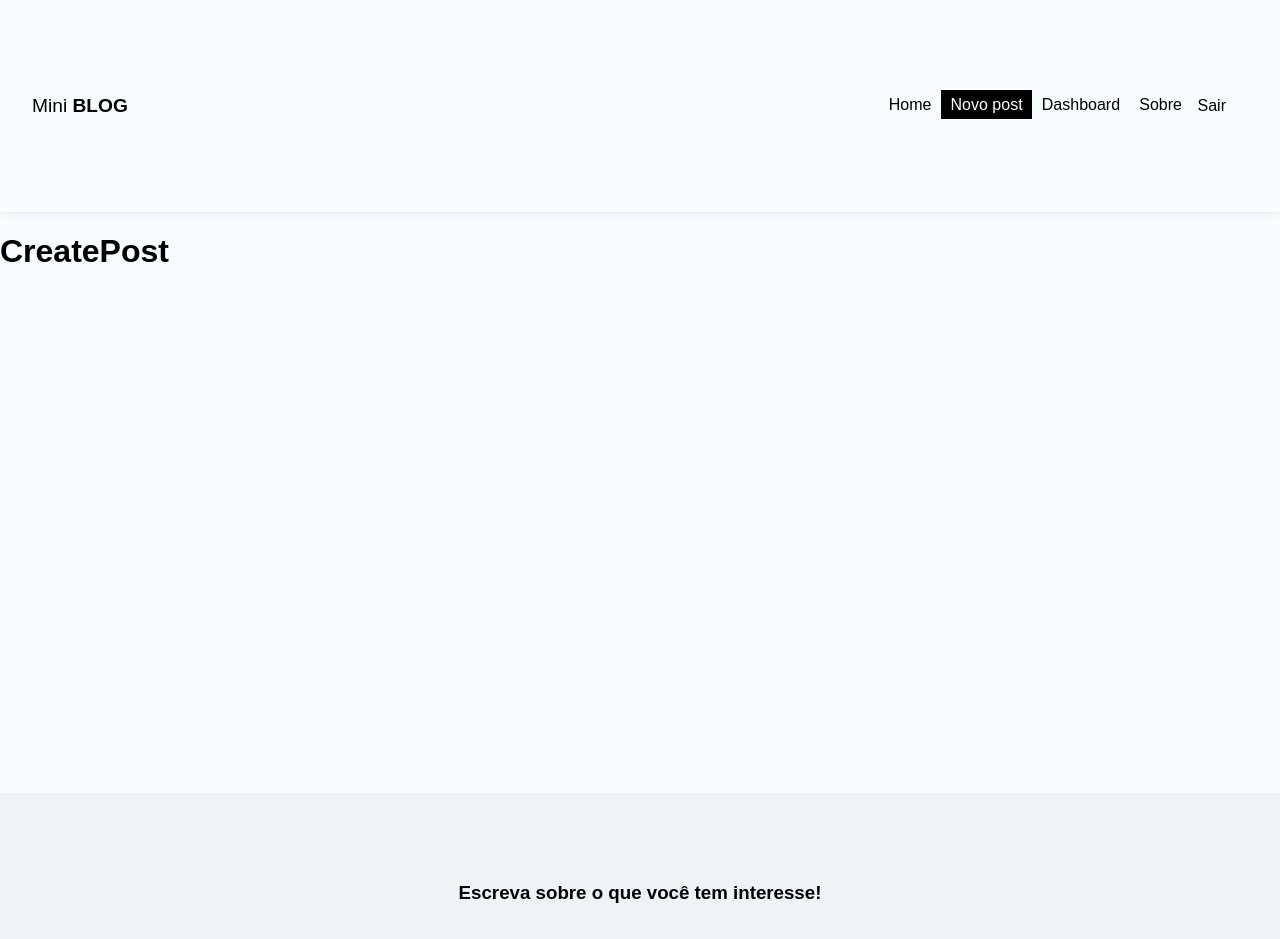
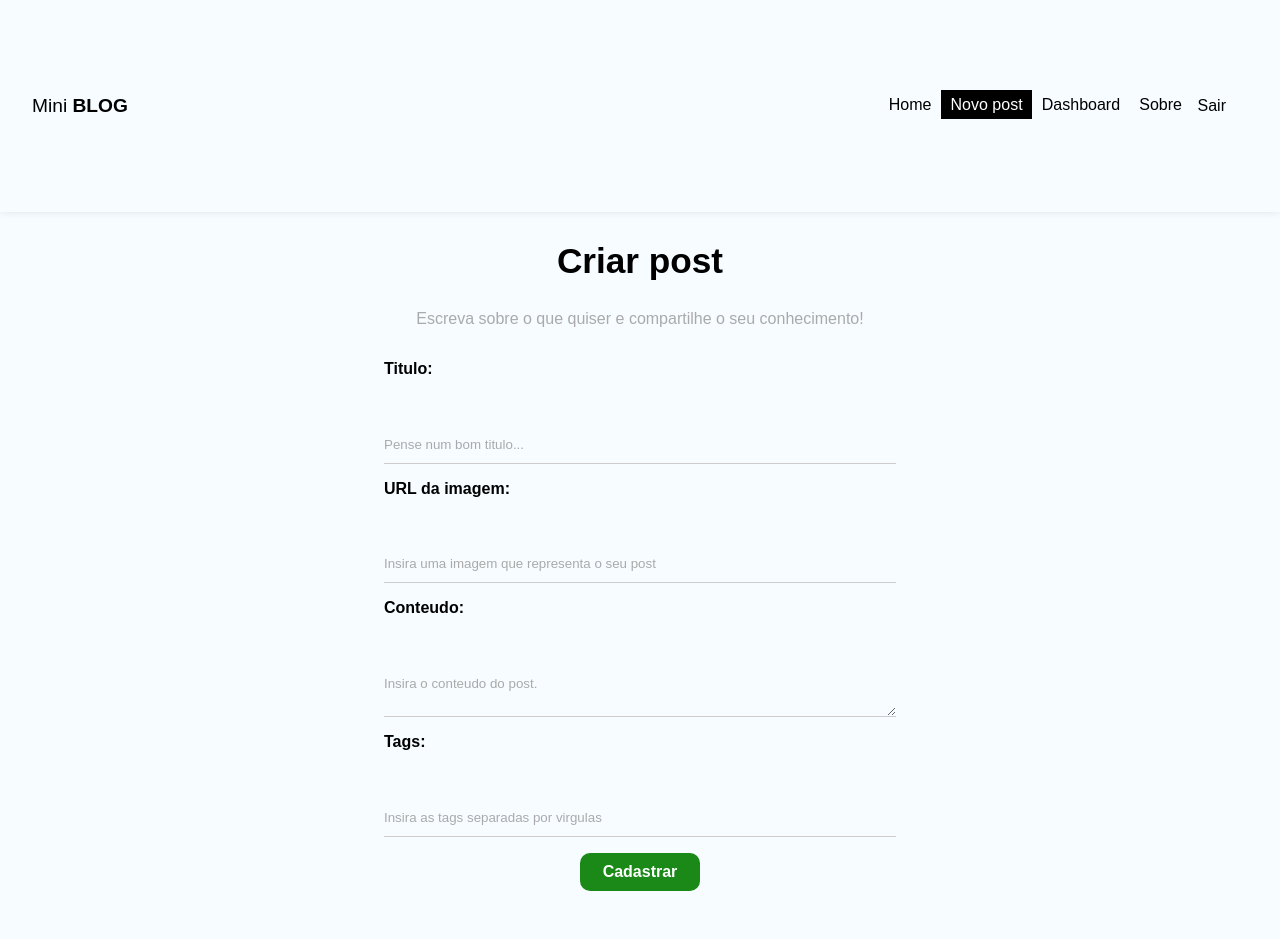
Before and after one commit to gillsonpassos/React, a React (Create React App) app in the folder Avançando-em-React/10_MINIBLOG/miniblog/: page /posts/create in a window 1280 px wide. Shown: the top 939 px of the page. Built offline with nearby package versions, Linux system fonts and the light colour scheme; no server answers; sample sign-in values are in the browser's storage; the HTML template or start-up script is replaced by a standard one.

Commit message:
Estrutura da página de criar post

```diff
--- a/Avançando-em-React/10_MINIBLOG/miniblog/src/pages/CreatePost/CreatePost.js
+++ b/Avançando-em-React/10_MINIBLOG/miniblog/src/pages/CreatePost/CreatePost.js
@@ -1,9 +1,78 @@
 import styles from "./CreatePost.module.css";
 
+import { useState } from "react";
+import { useNavigate } from "react-router-dom";
+import { useAuthValue } from "../../context/AuthContext";
+
 const CreatePost = () => {
+  const [title, setTitle] = useState("");
+  const [image, setImage] = useState("");
+  const [body, setBody] = useState("");
+  const [tags, setTags] = useState([]);
+  const [formError, setFormError] = useState("");
+
+  const handleSubmit = (e) => {
+    e.preventDefault();
+  };
+
   return (
-    <div>
-      <h1>CreatePost</h1>
+    <div className={styles.create_post}>
+      <h2>Criar post</h2>
+      <p>Escreva sobre o que quiser e compartilhe o seu conhecimento!</p>
+      <form onSubmit={handleSubmit}>
+        <label>
+          <span>Titulo:</span>
+          <input
+            type="text"
+            name="title"
+            required
+            placeholder="Pense num bom titulo..."
+            onChange={(e) => setTitle(e.target.value)}
+            value={title}
+          />
+        </label>
+        <label>
+          <span>URL da imagem:</span>
+          <input
+            type="text"
+            name="image"
+            required
+            placeholder="Insira uma imagem que representa o seu post"
+            onChange={(e) => setImage(e.target.value)}
+            value={title}
+          />
+        </label>
+        <label>
+          <span>Conteudo:</span>
+          <textarea
+            name="body"
+            required
+            placeholder="Insira o conteudo do post."
+            onChange={(e) => setBody(e.target.value)}
+            value={body}
+          ></textarea>
+        </label>
+        <label>
+          <span>Tags:</span>
+          <input
+            type="text"
+            name="tags"
+            required
+            placeholder="Insira as tags separadas por virgulas"
+            onChange={(e) => setTags(e.target.value)}
+            value={tags}
+          />
+        </label>
+        <button className="btn">Cadastrar</button>
+        {/*  {!loading && <button className="btn">Cadastrar</button>}
+        {loading && (
+          <button className="btn" disabled>
+            Aguarde...
+          </button>
+        )}
+        {error && <p className="error">{error}</p>}
+      */}
+      </form>
     </div>
   );
 };
--- a/Avançando-em-React/10_MINIBLOG/miniblog/src/pages/CreatePost/CreatePost.module.css
+++ b/Avançando-em-React/10_MINIBLOG/miniblog/src/pages/CreatePost/CreatePost.module.css
@@ -0,0 +1,12 @@
+.create_post {
+  text-align: center;
+}
+
+.create_post h2 {
+  font-size: 2.2em;
+}
+
+.create_post p {
+  color: #aaa;
+  margin-bottom: 2em;
+}
```
